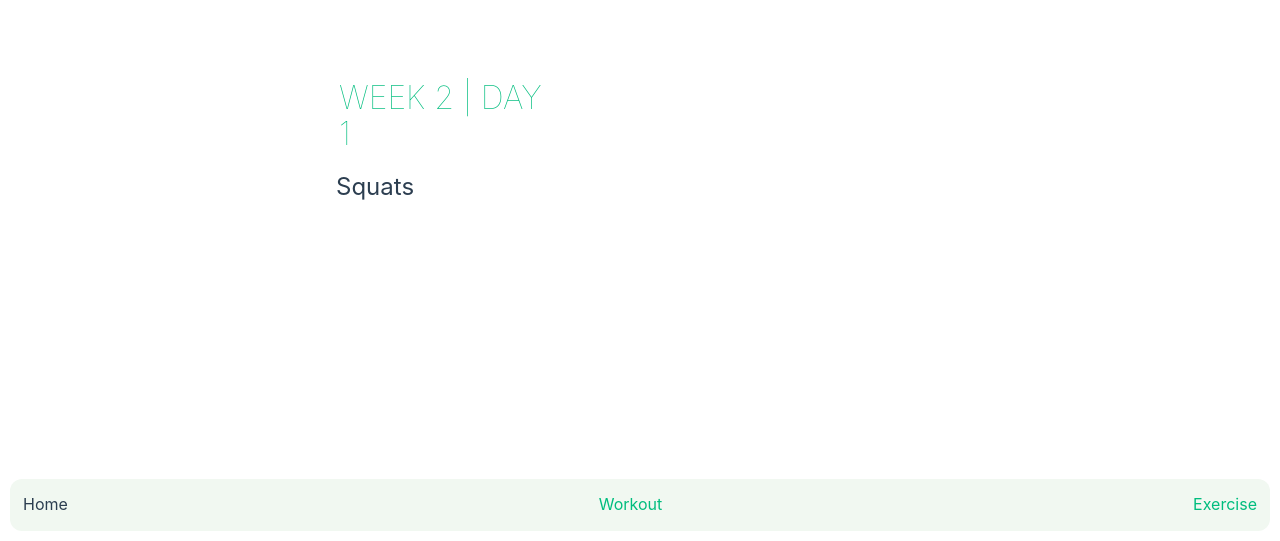
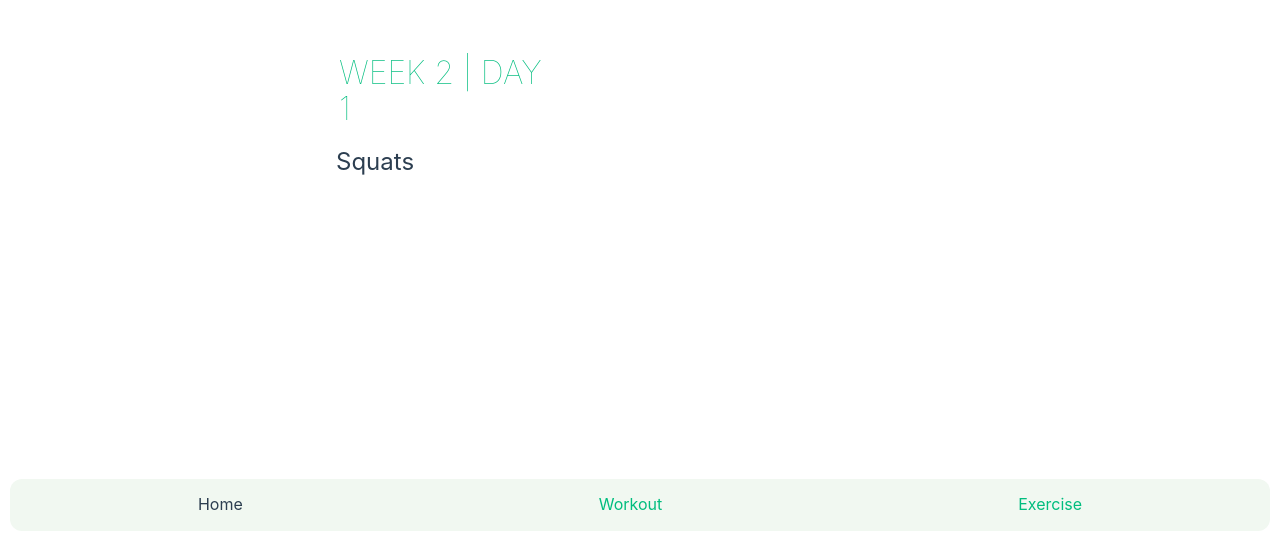
Before and after one commit to avram-dames/gyournal-vue, a Vue app: page / in a window 1280 px wide. Shown: the part 259-800 px from the top of the page. Built offline with nearby package versions, Linux system fonts and the light colour scheme.

Commit message:
fix style

```diff
--- a/src/App.vue
+++ b/src/App.vue
@@ -12,6 +12,7 @@ import Header from './components/Header.vue'
     </header>
 
     <RouterView />
+    <div class="bottom-margin"></div>
 
     <footer>
         <nav>
@@ -26,6 +27,10 @@ import Header from './components/Header.vue'
 header {
     line-height: 1.5;
     max-height: 100vh;
+}
+
+.bottom-margin {
+    height: 50px;
 }
 
 .logo {
@@ -47,7 +52,7 @@ nav {
     margin: auto;
     font-size: 1rem;
     align-items: center;
-    justify-content: space-between;
+    justify-content: space-around;
     padding: 10px;
     border-radius: 12px;
     background-color: rgb(241, 248, 241);
```
